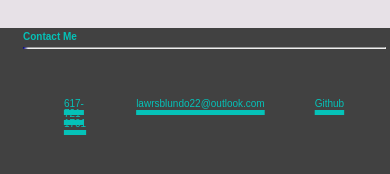
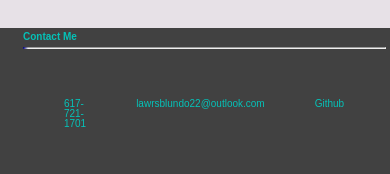
Before and after one commit to LawrenceSB24/Weatherman-Portfolio, a plain HTML site: page index.html in a window 390 px wide. Shown: the part 910-1084 px from the top of the page. Drawn offline with Linux system fonts and the light colour scheme.

Commit message:
Mostly working media queris but still trying to fix header properties

```diff
--- a/css/weather.css
+++ b/css/weather.css
@@ -78,7 +78,7 @@ footer {
 footer p {
     margin-left: 50px;
     color: var(--text);
-    text-decoration: var(--underline);
+    text-decoration: none;
     text-decoration-thickness: var(--thickness);
 }
 
@@ -97,7 +97,7 @@ header h1 {
 a {
     margin-left: 50px;
     color: var(--text);
-    text-decoration: var(--underline);
+    text-decoration: none;
     text-decoration-thickness: var(--thickness);
 }
 
@@ -266,6 +266,8 @@ figure:hover {
         font-size: 20px;
     }
 
+
+
     header h1 {
         font-size: 30px;
     }
@@ -319,6 +321,8 @@ figure:hover {
         font-size: 20px;
     }
 
+
+
     .clouds h2 {
         margin-top: 5%;
         margin-left: 42.5%;
```
